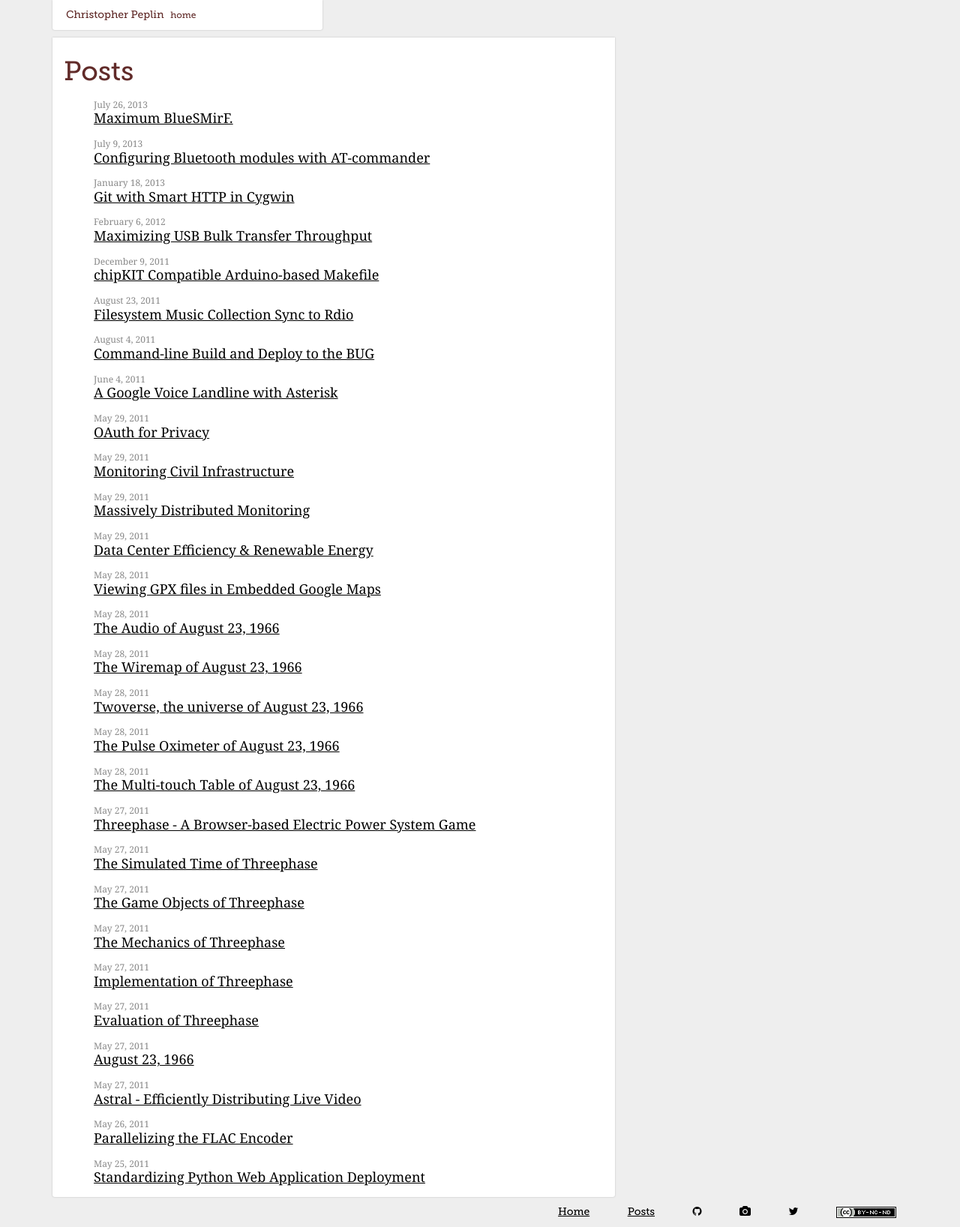
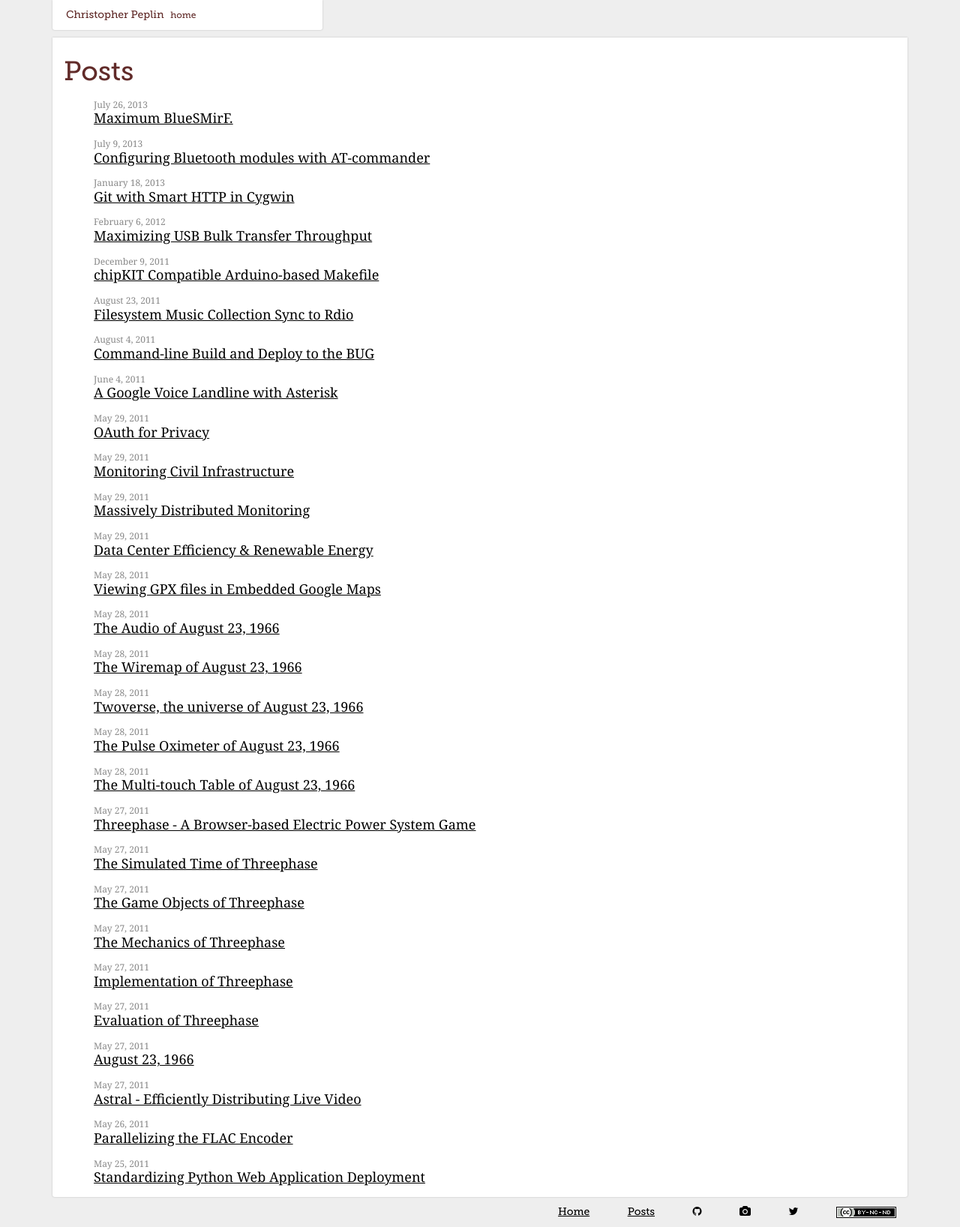
Before and after one commit to peplin/peplin.github.com, a Jekyll site: the page built from list.html, in a window 1280 px wide. Shown: the whole page at 75% size. Built offline with Jekyll 4.4.1, drawn with Linux system fonts in a browser that asks for light colours; Markdown is read by kramdown in place of the engine named in the settings.

Commit message:
Make articles full width.

```diff
--- a/404.html
+++ b/404.html
@@ -3,6 +3,4 @@
 title: Not found.
 ---
 
-<div class="grid_4">
-    <p>There's no birthday party for you in here.</p>
-</div>
+<p>There's no birthday party for you in here.</p>
--- a/_layouts/page.html
+++ b/_layouts/page.html
@@ -13,7 +13,7 @@
 </div>
 
 <div class="row">
-    <div class="col-md-8">
+    <div class="col-md-12">
         <div class="page">
             {{ content }}
         </div>
```
